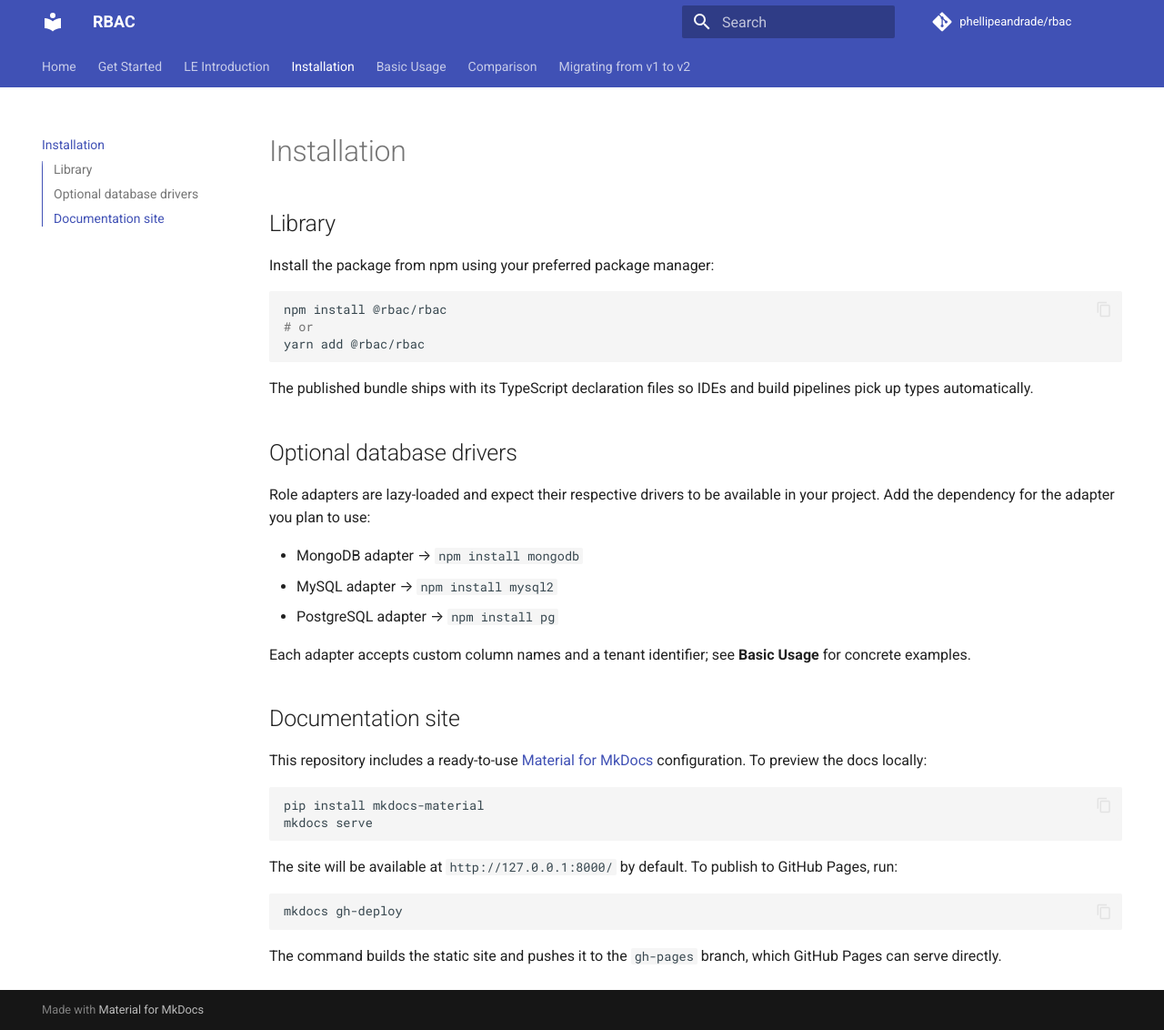
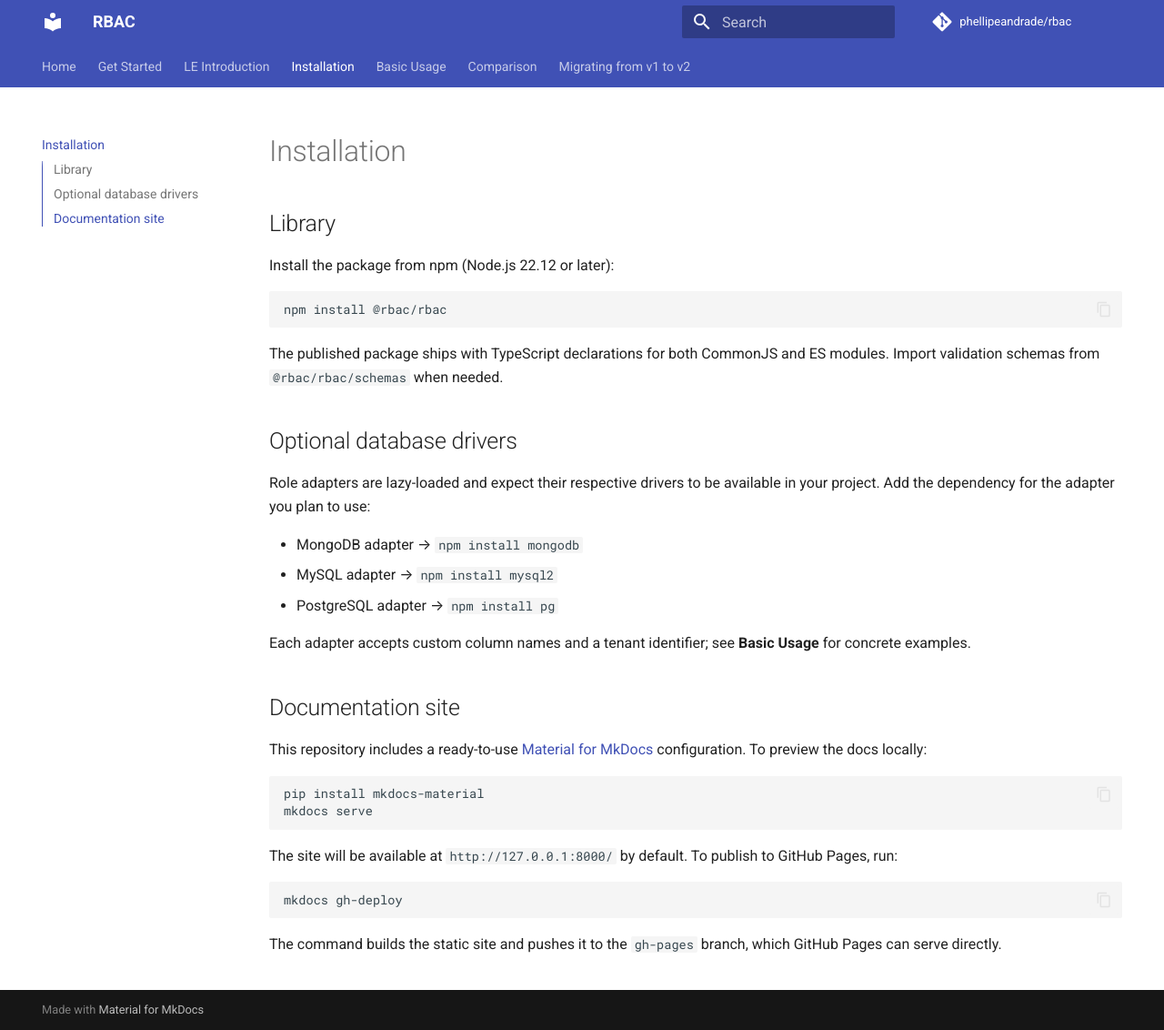
Before and after one commit to phellipeandrade/rbac, an MkDocs documentation site: the page built from docs/installation.md, in a window 1280 px wide and 1132 px high. Shown: the whole window at 91% size. Built offline with MkDocs 1.6.1 and Material for MkDocs 9.7.7, drawn with Linux system fonts in a browser that asks for light colours; comment, search, counter and statistics services are not loaded.

Commit message:
docs: update imports, compatibility and development workflow

````diff
--- a/docs/installation.md
+++ b/docs/installation.md
@@ -2,15 +2,14 @@
 
 ## Library
 
-Install the package from npm using your preferred package manager:
+Install the package from npm (Node.js 22.12 or later):
 
 ```bash
 npm install @rbac/rbac
-# or
-yarn add @rbac/rbac
 ```
 
-The published bundle ships with its TypeScript declaration files so IDEs and build pipelines pick up types automatically.
+The published package ships with TypeScript declarations for both CommonJS and
+ES modules. Import validation schemas from `@rbac/rbac/schemas` when needed.
 
 ## Optional database drivers
 
````
Also changed, not shown: CONTRIBUTING.md (+5 -2 lines), README.md (+35 -14 lines), docs/basic-usage.md (+4 -1 lines), docs/comparison.md (+1 -1 lines), docs/get-started.md (+0 -2 lines).
